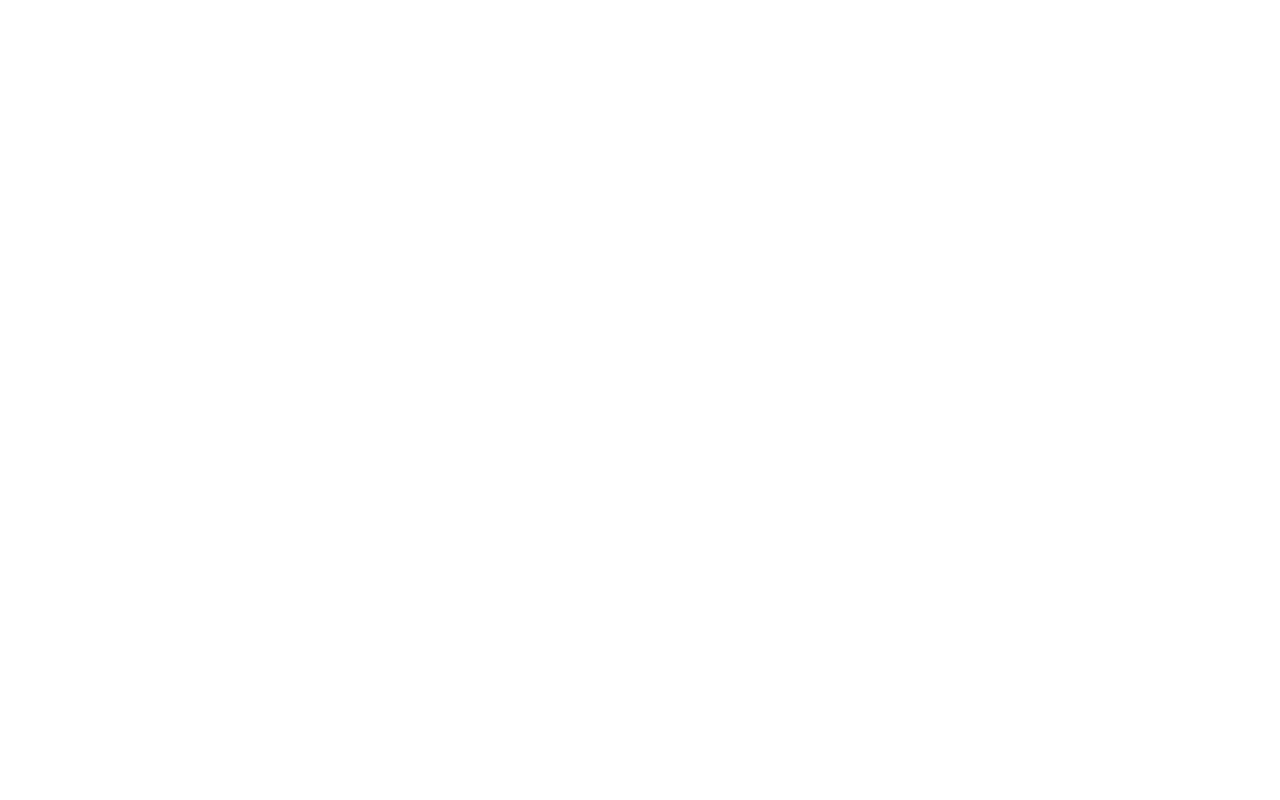
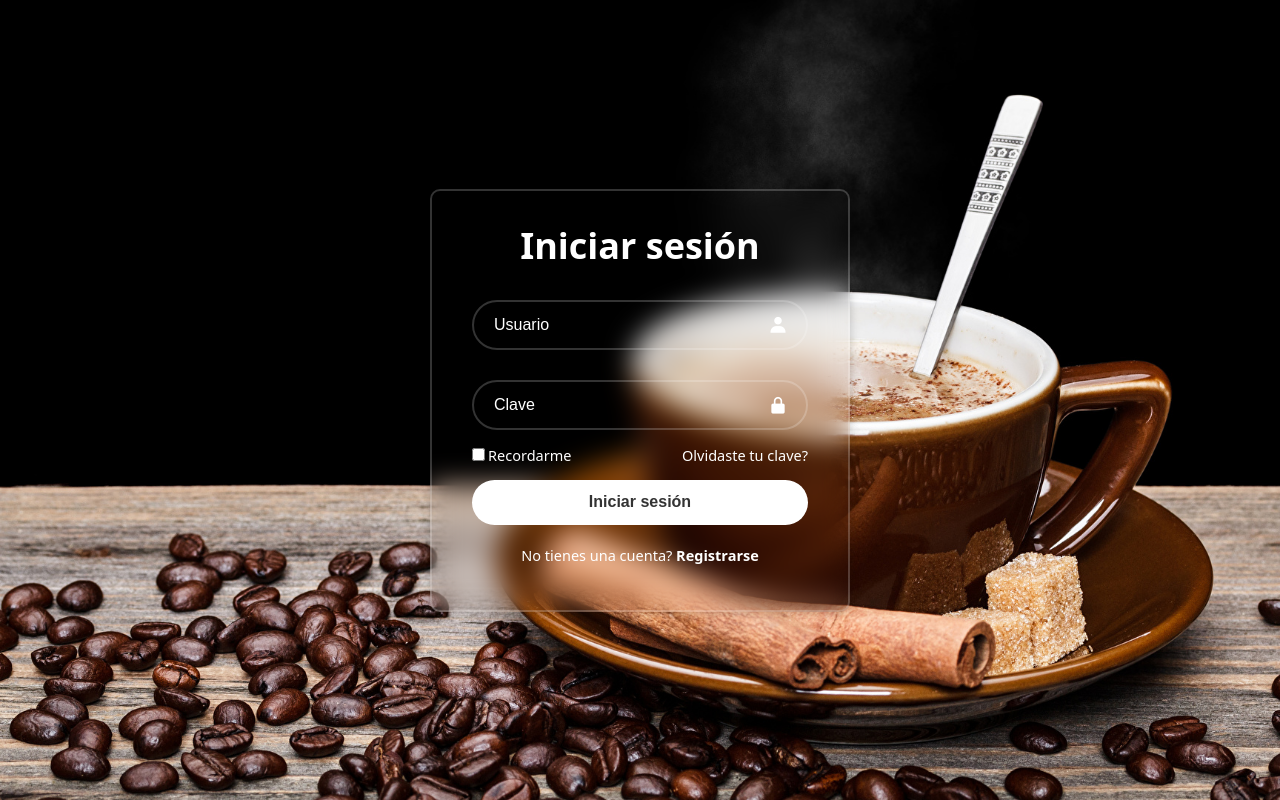
Before and after one commit to ivan2899/A332-1-grupo2-coffee-house, a plain HTML site: page pages/login.html in a window 1280 px wide. Drawn offline with nearby package versions, Linux system fonts and the light colour scheme.

Commit message:
Agrego pag login

```diff
--- /dev/null
+++ b/css/loginResgister.css
@@ -0,0 +1,117 @@
+:root{
+    --color_letras: #fff;
+}
+
+*{
+    margin: 0;
+    padding: 0;
+    box-sizing: border-box;
+}
+
+.contenido-principal{
+    display: flex;
+    justify-content: center;
+    align-items: center;
+    min-height: 100vh;
+    background: url(../img/fondoLogin.jpg) no-repeat;
+    background-size: cover;
+    background-position: center;
+    font-family: system-ui, -apple-system, BlinkMacSystemFont, 'Segoe UI', Roboto, Oxygen, Ubuntu, Cantarell, 'Open Sans', 'Helvetica Neue', sans-serif;
+}
+
+.div-form{
+    width: 420px;
+    border: 2px solid rgba(255, 255, 255, .2);
+    backdrop-filter: blur(14px);
+    box-shadow: 0 0 10px rgba(0, 0, 0, .2);
+    color: var(--color_letras);
+    border-radius: 10px;
+    padding: 30px 40px;
+}
+.div-form h1{
+    font-size: 36px;
+    text-align: center;
+}
+
+.div-form .input-ingreso{
+    position: relative;
+    width: 100%;
+    height: 50px;
+    margin: 30px 0;
+}
+
+.input-ingreso input {
+    width: 100%;
+    height: 100%;
+    background: transparent;
+    border: none;
+    outline: none;
+    border: 2px solid rgba(255, 255, 255, .2);
+    border-radius: 40px;
+    font-size: 16px;
+    color: var(--color_letras);
+    padding: 20px 45px 20px 20px;
+}
+
+.input-ingreso input::placeholder{
+    color: var(--color_letras);
+}
+
+.input-ingreso i{
+    position: absolute;
+    right: 20px;
+    top: 50%;
+    transform: translateY(-50%);
+    font-size: 20px;
+}
+
+.div-form .label-extra{
+    display: flex;
+    justify-content: space-between;
+    font-size: 14.5px;
+    margin: -15px 0 15px;
+}
+
+.label-extra label input{
+    accent-color: var(--color_letras);
+    margin-right: 3px;
+}
+
+.label-extra a{
+    color: var(--color_letras);
+    text-decoration: none;
+}
+
+.label-extra a:hover{
+    text-decoration: underline;
+}
+
+.div-form .btn{
+    width: 100%;
+    height: 45px;
+    background-color: var(--color_letras);
+    border: none;
+    outline: none;
+    border-radius: 40px;
+    box-shadow: 0 0 10 rgba(0, 0, 0, .1);
+    cursor: pointer;
+    font-size: 16px;
+    color: #333;
+    font-weight: 600;
+}
+
+.div-form .label-registro{
+    font-size: 14.5px;
+    text-align: center;
+    margin: 20px 0 15px;
+}
+
+.label-registro p a{
+    color: var(--color_letras);
+    text-decoration: none;
+    font-weight: 600;
+}
+
+.label-registro p a:hover{
+    text-decoration: underline
+}
--- a/pages/login.html
+++ b/pages/login.html
@@ -1,11 +1,48 @@
 <!DOCTYPE html>
 <html lang="en">
+
 <head>
     <meta charset="UTF-8">
     <meta name="viewport" content="width=device-width, initial-scale=1.0">
-    <title>Document</title>
+    <link href='https://unpkg.com/boxicons@2.1.4/css/boxicons.min.css' rel='stylesheet'>
+
+    <!-- Hoja de Estilos -->
+    <link rel="stylesheet" href="../css/loginResgister.css">
+    <!-- Icono -->
+    <link rel="icon" type="image/ico" href="../img/favicon.ico">
+    <!-- Titulo de la Web -->
+    <title>La casa del café</title>
+
 </head>
+
 <body>
+    <div class="contenido-principal">
+        <div class="div-form">
+            <form action="" method="post">
+                <h1>Iniciar sesión</h1>
+                <div class="input-ingreso">
+                    <input type="text" placeholder="Usuario" required>
+                    <i class='bx bxs-user'></i>
+                </div>
+                <div class="input-ingreso">
+                    <input type="password" placeholder="Clave" required>
+                    <i class='bx bxs-lock-alt'></i>
+                </div>
 
+                <div class="label-extra">
+                    <label><input type="checkbox" name="" id="">Recordarme</label>
+                    <a href="#">Olvidaste tu clave?</a>
+                </div>
+
+                <button type="submit" class="btn">Iniciar sesión</button>
+
+                <div class="label-registro">
+                    <p>No tienes una cuenta? <a href="./register.html">Registrarse</a></p>
+                </div>
+        </div>
+
+        </form>
+    </div>
 </body>
+
 </html>
```
Also changed, not shown: css/styles.css (+7 -0 lines), index.html (+11 -10 lines), pages/register.html (deleted, +0 -11 lines), img/fondoLogin.jpg (added).
